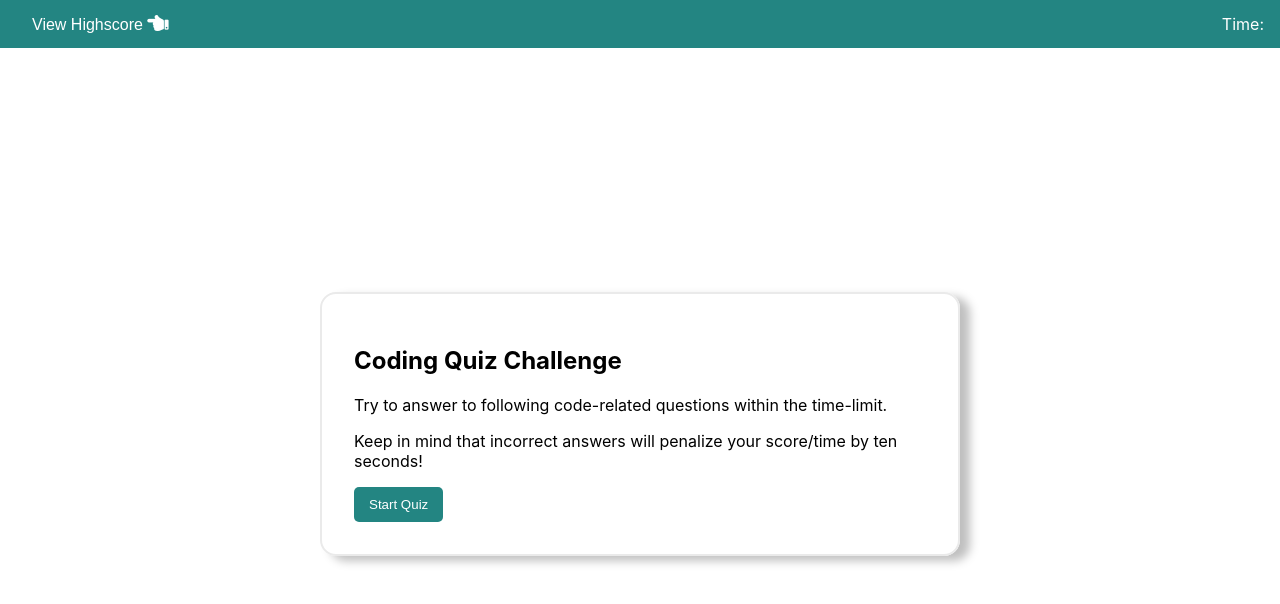
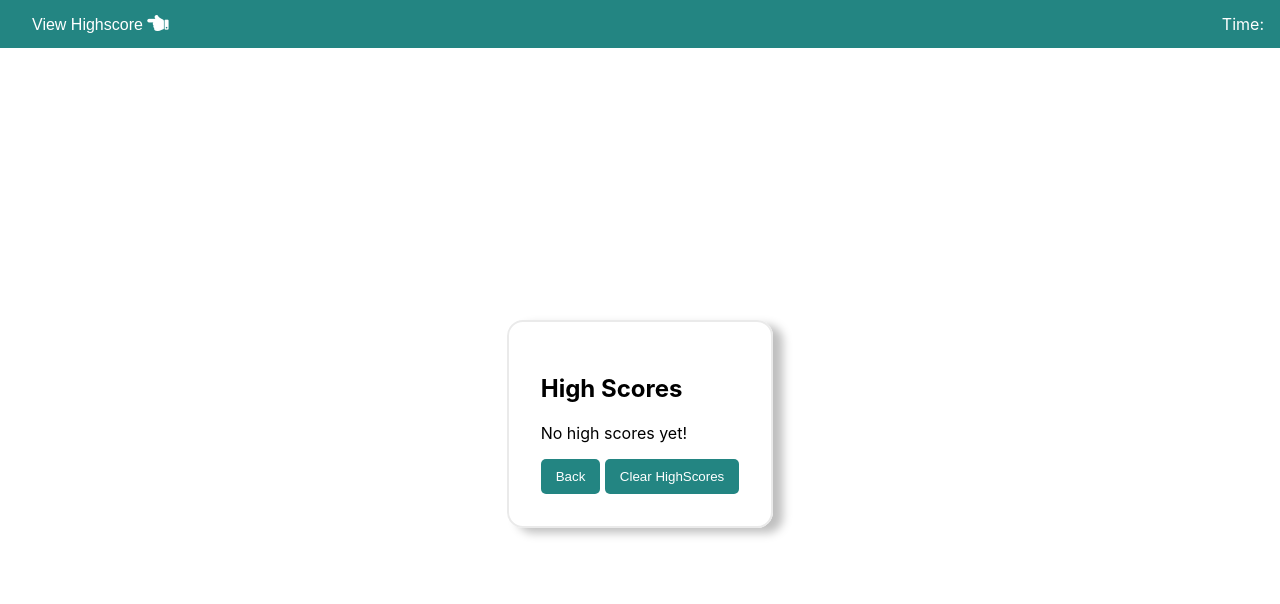
Before and after one commit to SSazzadur/quiz_app, a Next.js app: page / in a window 1280 px wide. Both pictures are taken after a click on the button "View Highscore". Shown: the top 604 px of the page. Built offline with nearby package versions, Linux system fonts and the light colour scheme.

Commit message:
added-highscores

```diff
--- a/components/card/Card.jsx
+++ b/components/card/Card.jsx
@@ -1,24 +1,33 @@
 import { useState } from "react";
-import styles from "../../styles/Card.module.css";
+import { useQuiz } from "../../contexts/QuizContext";
 import Questions from "./Questions";
+import Score from "./Score";
 
 import questions from "../data/questions.json";
-import { useQuiz } from "../../contexts/QuizContext";
+import styles from "../../styles/Card.module.css";
+import HighScores from "./HighScores";
 
 const Card = () => {
   const [questionIndex, setQuestionIndex] = useState(0);
-
   const [message, setMessage] = useState("");
 
-  const { quizStarted, setQuizStarted, timeHandler, clickedOnOption, setClickedOnOption } =
-    useQuiz();
+  const {
+    quizStarted,
+    setQuizStarted,
+    timeHandler,
+    clickedOnOption,
+    setClickedOnOption,
+    isScoreCard,
+    setIsScoreCard,
+    showHighScore,
+  } = useQuiz();
 
   const handleNext = () => {
     if (questionIndex < questions.length - 1) {
       setQuestionIndex(questionIndex + 1);
       timeHandler(50);
     } else {
-      // show score
+      setIsScoreCard(true);
     }
 
     setMessage("");
@@ -32,7 +41,11 @@ const Card = () => {
 
   return (
     <div className={styles.card}>
-      {!quizStarted ? (
+      {showHighScore ? (
+        <HighScores />
+      ) : isScoreCard ? (
+        <Score setQuestionIndex={setQuestionIndex} />
+      ) : !quizStarted ? (
         <>
           <h2>Coding Quiz Challenge</h2>
           <p>Try to answer to following code-related questions within the time-limit.</p>
@@ -44,10 +57,7 @@ const Card = () => {
       ) : (
         <>
           <Questions
-            questions={questions}
             question={questions[questionIndex]}
-            questionIndex={questionIndex}
-            setQuestionIndex={setQuestionIndex}
             setMessage={setMessage}
             clickedOnOption={clickedOnOption}
             setClickedOnOption={setClickedOnOption}
--- /dev/null
+++ b/components/card/HighScores.jsx
@@ -0,0 +1,34 @@
+import { useQuiz } from "../../contexts/QuizContext";
+
+import styles from "../../styles/Card.module.css";
+
+const HighScores = () => {
+  const { highScores, setShowHighScore, removeHighScore } = useQuiz();
+
+  return (
+    <div>
+      <h2>High Scores</h2>
+      {highScores.length > 0 ? (
+        <ol>
+          {highScores.map((score, index) => (
+            <li key={index}>
+              <p>
+                {score.initial} - {score.score}
+              </p>
+            </li>
+          ))}
+        </ol>
+      ) : (
+        <p>No high scores yet!</p>
+      )}
+      <button className={styles.card_btn} onClick={() => setShowHighScore(false)}>
+        Back
+      </button>{" "}
+      <button className={styles.card_btn} onClick={removeHighScore}>
+        Clear HighScores
+      </button>
+    </div>
+  );
+};
+
+export default HighScores;
--- a/components/card/Questions.jsx
+++ b/components/card/Questions.jsx
@@ -3,11 +3,16 @@ import { useQuiz } from "../../contexts/QuizContext";
 import styles from "../../styles/Card.module.css";
 
 const Questions = ({ question, setMessage, clickedOnOption, setClickedOnOption }) => {
-  const { resetTime } = useQuiz();
+  const { addScore, resetTime } = useQuiz();
 
   const answerHandler = option => {
-    if (option === question.answer) setMessage("Correct!");
-    else setMessage("Incorrect!");
+    if (option === question.answer) {
+      addScore(1);
+      setMessage("Correct!");
+    } else {
+      addScore(-0.5);
+      setMessage("Incorrect!");
+    }
 
     setClickedOnOption(true);
     resetTime();
--- /dev/null
+++ b/components/card/Score.jsx
@@ -0,0 +1,43 @@
+import { useState } from "react";
+import { useQuiz } from "../../contexts/QuizContext";
+
+import styles from "../../styles/Card.module.css";
+
+const Score = ({ setQuestionIndex }) => {
+  const [initials, setInitials] = useState("");
+
+  const { setIsScoreCard, setQuizStarted, totalScore, addHighScore, setTotalScore } = useQuiz();
+
+  const submitHandler = e => {
+    e.preventDefault();
+    addHighScore(initials);
+
+    setInitials("");
+    setQuizStarted(false);
+    setIsScoreCard(false);
+    setTotalScore(0);
+    setQuestionIndex(0);
+  };
+
+  return (
+    <div>
+      <h2>All Done!</h2>
+      <p>Your final score is {totalScore}.</p>
+      <form onSubmit={submitHandler}>
+        <label htmlFor="initials">Enter initials: </label>
+        <input
+          type="text"
+          value={initials}
+          onChange={e => setInitials(e.target.value)}
+          className={styles.input}
+          required
+        />{" "}
+        <button type="submit" className={styles.card_btn}>
+          Submit
+        </button>
+      </form>
+    </div>
+  );
+};
+
+export default Score;
--- a/components/layout/Nav.jsx
+++ b/components/layout/Nav.jsx
@@ -2,11 +2,11 @@ import { useQuiz } from "../../contexts/QuizContext";
 import styles from "../../styles/Nav.module.css";
 
 const Nav = () => {
-  const { quizStarted, timeLeft } = useQuiz();
+  const { quizStarted, timeLeft, setShowHighScore } = useQuiz();
 
   return (
     <div className={styles.navigation}>
-      <button className={styles.highscore_btn}>
+      <button className={styles.highscore_btn} onClick={() => setShowHighScore(true)}>
         View Highscore <i className="fas fa-hand-point-left fa-lg"></i>
       </button>
       <div className={styles.time}>
--- a/contexts/QuizContext.js
+++ b/contexts/QuizContext.js
@@ -6,6 +6,8 @@ export const useQuiz = () => useContext(QuizContext);
 
 export const QuizProvider = ({ children }) => {
   const [quizStarted, setQuizStarted] = useState(false);
+  const [isScoreCard, setIsScoreCard] = useState(false);
+  const [showHighScore, setShowHighScore] = useState(false);
   const [clickedOnOption, setClickedOnOption] = useState(false);
   const [timeLeft, setTimeLeft] = useState(0);
   const [startTimer, setStartTimer] = useState(null);
@@ -23,22 +25,29 @@ export const QuizProvider = ({ children }) => {
     setTotalScore(prevTotalScore => prevTotalScore + score);
   };
 
-  const addHighScore = ({ initial }) => {
+  const addHighScore = initial => {
     if (highScores.length === 0) {
       setHighScores([{ initial, score: totalScore }]);
 
       localStorage.setItem("highScores", JSON.stringify({ initial, score: totalScore }));
     } else {
-      highScores.map(hm => {
-        if (initial === hm.initial && totalScore > hm.score) {
-          setHighScores(prevHMarks => [...prevHMarks, { initial, score: totalScore }]);
-          const sortedHMarks = [...highScores].sort((a, b) => b.score - a.score);
-          localStorage.setItem("highScores", JSON.stringify(sortedHMarks));
+      highScores.map(hs => {
+        if ((initial === hs.initial && totalScore > hs.score) || initial !== hs.initial) {
+          const newHighScores = [...highScores, { initial, score: totalScore }];
+
+          localStorage.setItem("highScores", JSON.stringify(newHighScores));
+          setHighScores(newHighScores);
+          console.log(newHighScores);
         }
       });
     }
   };
+  const removeHighScore = () => {
+    setHighScores([]);
+    localStorage.removeItem("highScores");
+  };
 
+  // timer
   const timeHandler = time => {
     setTimeLeft(time);
     setStartTimer(
@@ -47,13 +56,11 @@ export const QuizProvider = ({ children }) => {
       }, 1000)
     );
   };
-
   useEffect(() => {
     if (timeLeft === 0) {
       clearInterval(startTimer);
     }
   }, [timeLeft]);
-
   const resetTime = () => {
     clearInterval(startTimer);
   };
@@ -72,6 +79,12 @@ export const QuizProvider = ({ children }) => {
         highScores,
         addScore,
         addHighScore,
+        removeHighScore,
+        isScoreCard,
+        setIsScoreCard,
+        setTotalScore,
+        showHighScore,
+        setShowHighScore,
       }}
     >
       {children}
--- a/styles/Card.module.css
+++ b/styles/Card.module.css
@@ -50,3 +50,13 @@
 .message {
   font-weight: bold;
 }
+.input {
+  width: 100px;
+  padding: 10px;
+  margin: 10px 0;
+  border-radius: 5px;
+  border: 1px solid black;
+}
+.input:focus {
+  outline: none;
+}
```
